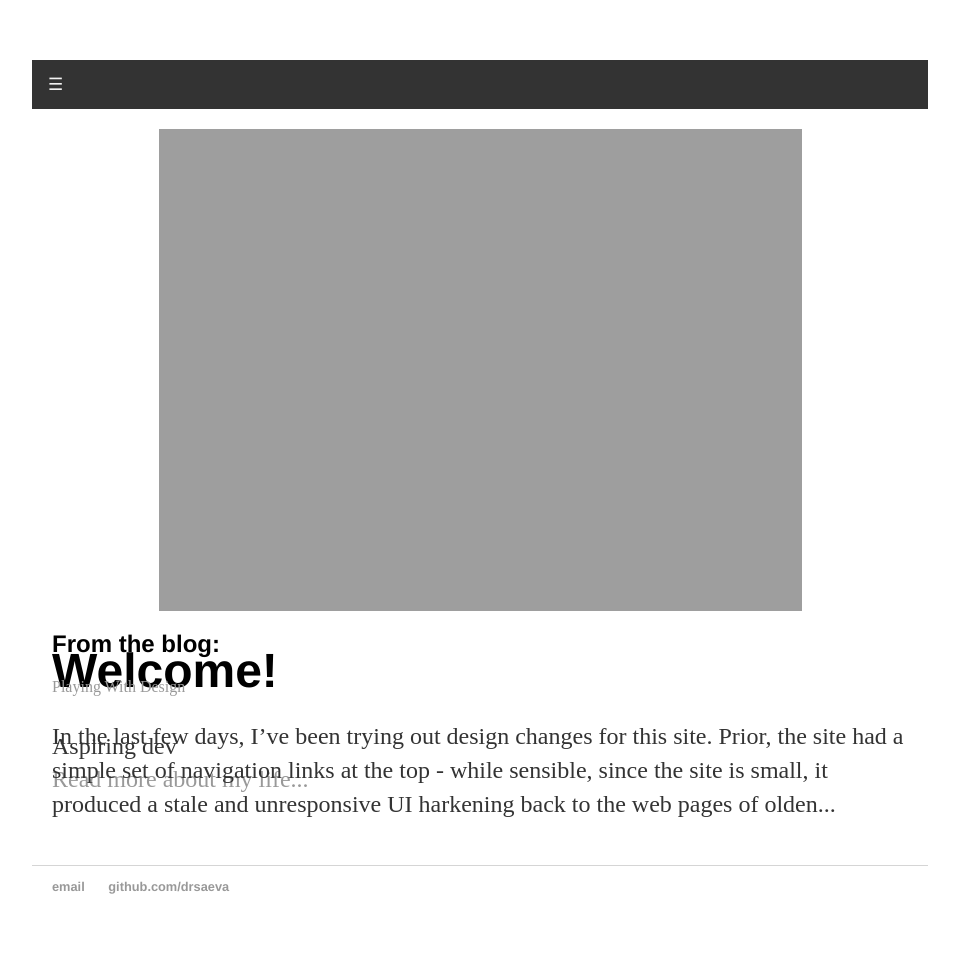
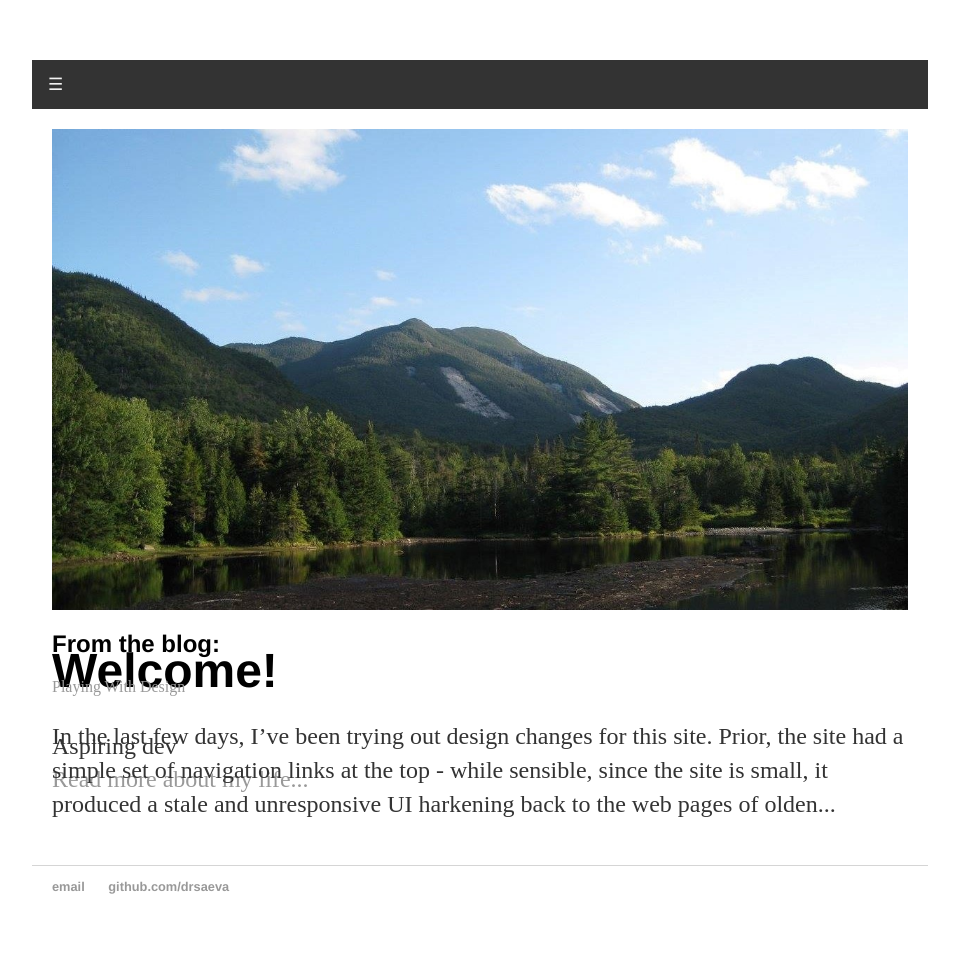
Before and after one commit to drsaeva/drsaeva.github.io, a Jekyll site: the page built from index.html, in a window 1280 px wide. Shown: the whole page, without its empty margins (160-1119 px from the left). Built offline with Jekyll 4.4.1, drawn with Linux system fonts in a browser that asks for light colours.

Commit message:
Update main.css

```diff
--- a/css/main.css
+++ b/css/main.css
@@ -102,7 +102,7 @@
 
 /* HOMEPAGE CSS */
 .image {
-    background-image: url('https://drsaeva.github.io/img/marcy-dam.jpg');
+    background-image: url('https://drsaeva.github.io/img/colden-from-marcy-dam.jpg');
     background-repeat: no-repeat;
     background-position: center;
     background-size: contain;
```
